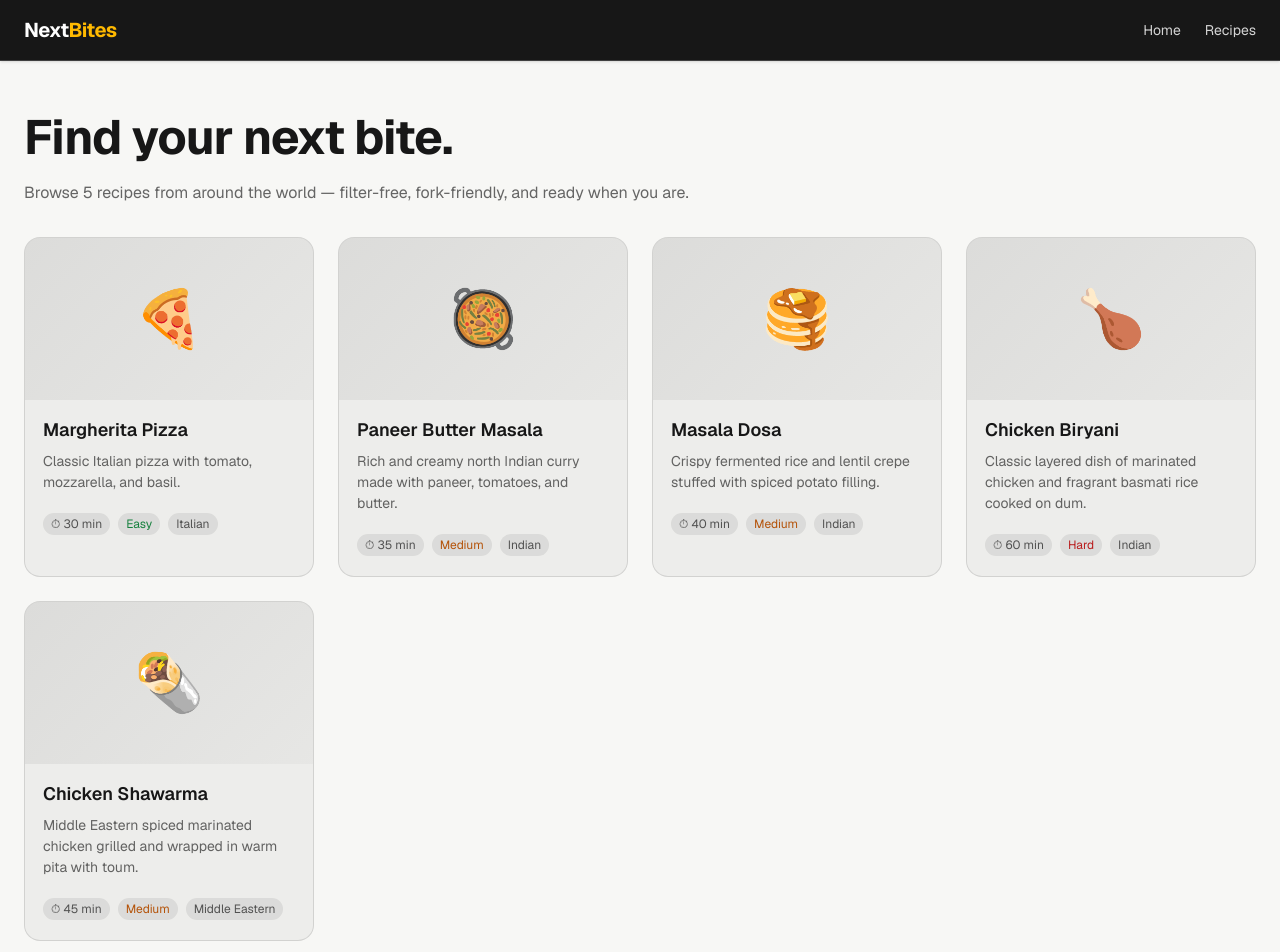
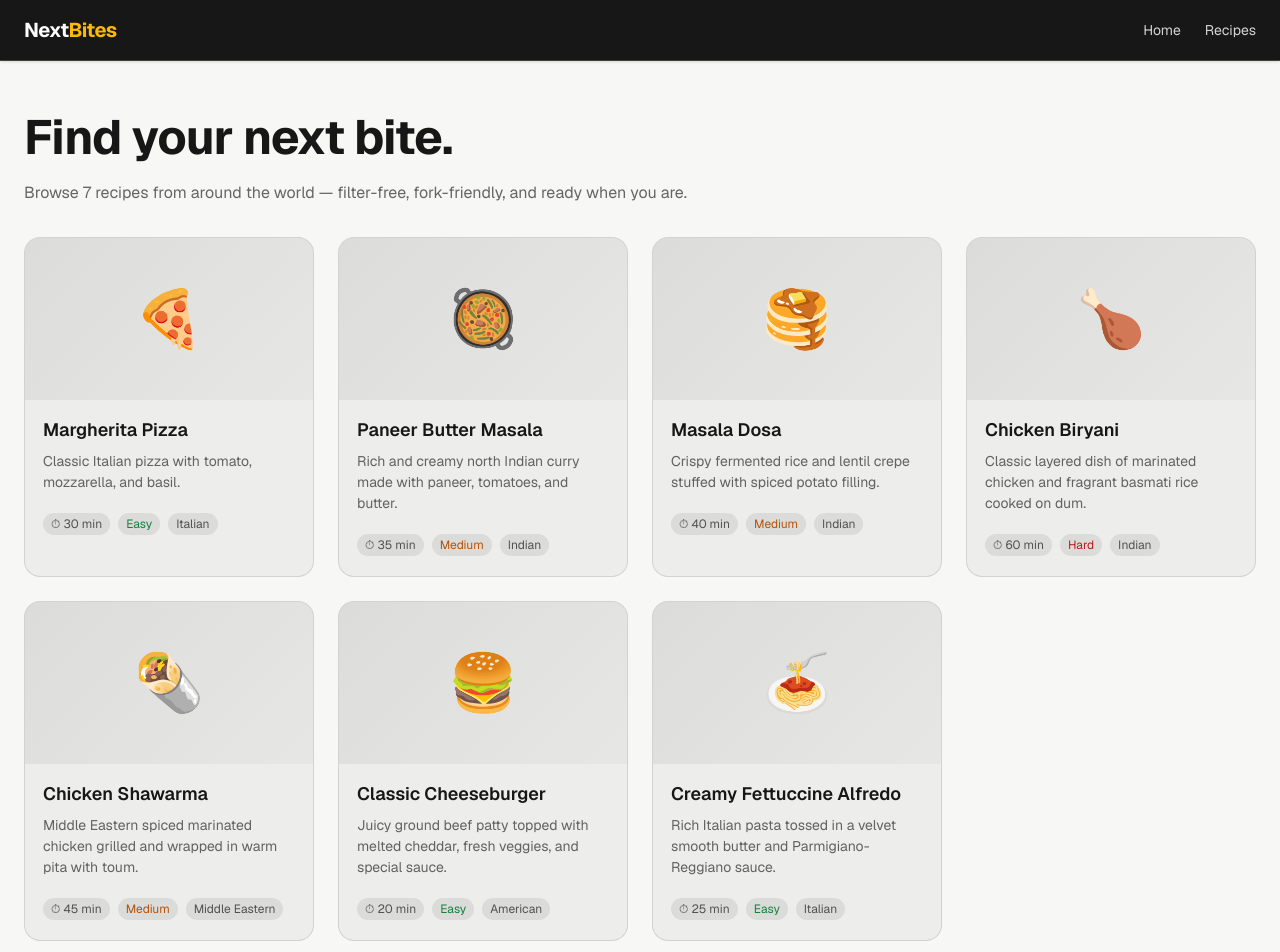
Before and after one commit to ajayjp26300782-del/next-noms, a Next.js app: page / in a window 1280 px wide. Shown: the top 952 px of the page. Built offline with nearby package versions, Linux system fonts and the light colour scheme.

Commit message:
deployed the website to vercel

```diff
--- a/app/data/recipes.ts
+++ b/app/data/recipes.ts
@@ -133,4 +133,54 @@ export const recipes: Recipe[] = [
       "Roll tightly into a wrap, sear the seam-side down on the skillet until crispy, and serve warm.",
     ],
   },
+  {
+    id: "classic-cheeseburger",
+    title: "Classic Cheeseburger",
+    emoji: "🍔",
+    description:
+      "Juicy ground beef patty topped with melted cheddar, fresh veggies, and special sauce.",
+    minutes: 20,
+    difficulty: "Easy",
+    cuisine: "American",
+    ingredients: [
+      "Ground beef (80/20)",
+      "Cheddar cheese",
+      "Brioche buns",
+      "Lettuce & tomato",
+      "Pickles",
+      "Burger sauce",
+    ],
+    steps: [
+      "Shape ground beef into a loose patty and season both sides generously with salt and black pepper.",
+      "Sear patty on a hot cast-iron skillet for 3 minutes until a deep crust forms, then flip.",
+      "Place cheddar cheese on top and cover with a lid for 1 minute until completely melted.",
+      "Toast brioche buns on the skillet until golden brown.",
+      "Spread sauce on bottom bun, add lettuce, tomato, patty, pickles, and top bun.",
+    ],
+  },
+  {
+    id: "creamy-fettuccine-alfredo",
+    title: "Creamy Fettuccine Alfredo",
+    emoji: "🍝",
+    description:
+      "Rich Italian pasta tossed in a velvet smooth butter and Parmigiano-Reggiano sauce.",
+    minutes: 25,
+    difficulty: "Easy",
+    cuisine: "Italian",
+    ingredients: [
+      "Fettuccine pasta",
+      "Unsalted butter",
+      "Heavy cream",
+      "Parmigiano-Reggiano",
+      "Fresh garlic",
+      "Black pepper",
+    ],
+    steps: [
+      "Boil fettuccine in salted water until al dente, reserving 1/2 cup of pasta water before draining.",
+      "Melt butter in a skillet over medium heat, add minced garlic, and cook for 1 minute.",
+      "Pour in heavy cream and simmer for 3 minutes until slightly thickened.",
+      "Stir in freshly grated Parmigiano-Reggiano until smooth and creamy.",
+      "Toss pasta in the sauce, adding reserved pasta water as needed to coat evenly.",
+    ],
+  },
 ];
```
